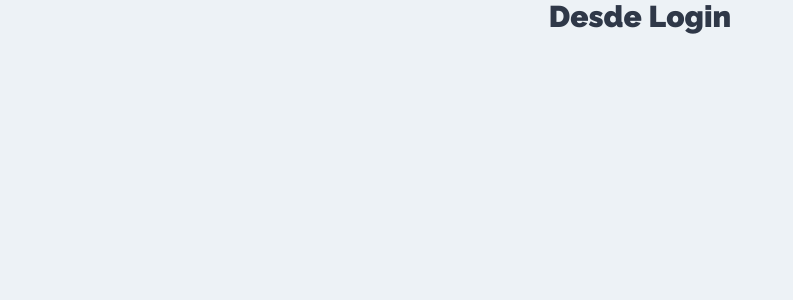
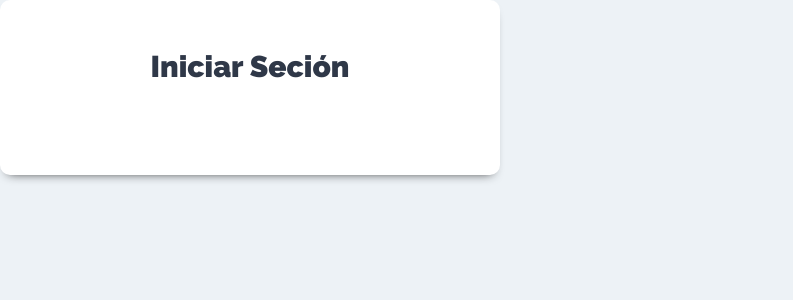
Before and after one commit to genarogg/tareas-mern-vista, a React (Create React App) app: page / in a window 1280 px wide. Shown: the top 300 px of the page, without its empty margins (0-793 px from the left). Built offline with nearby package versions, Linux system fonts and the light colour scheme.

Commit message:
esqueleto del login

```diff
--- a/src/components/auth/Login.js
+++ b/src/components/auth/Login.js
@@ -1,7 +1,16 @@
-import React from "react"
+import React from "react";
 
 const Login = () => {
-    return ( <h1>Desde Login </h1> );
-}
+  return (
+    <div className="from-usuario">
+      <div className="contenedor-form sombra-dark">
+          <h1>Iniciar Seción</h1>
+          <form action="">
+
+          </form>
+      </div>
+    </div>
+  );
+};
 
 export default Login;
```
